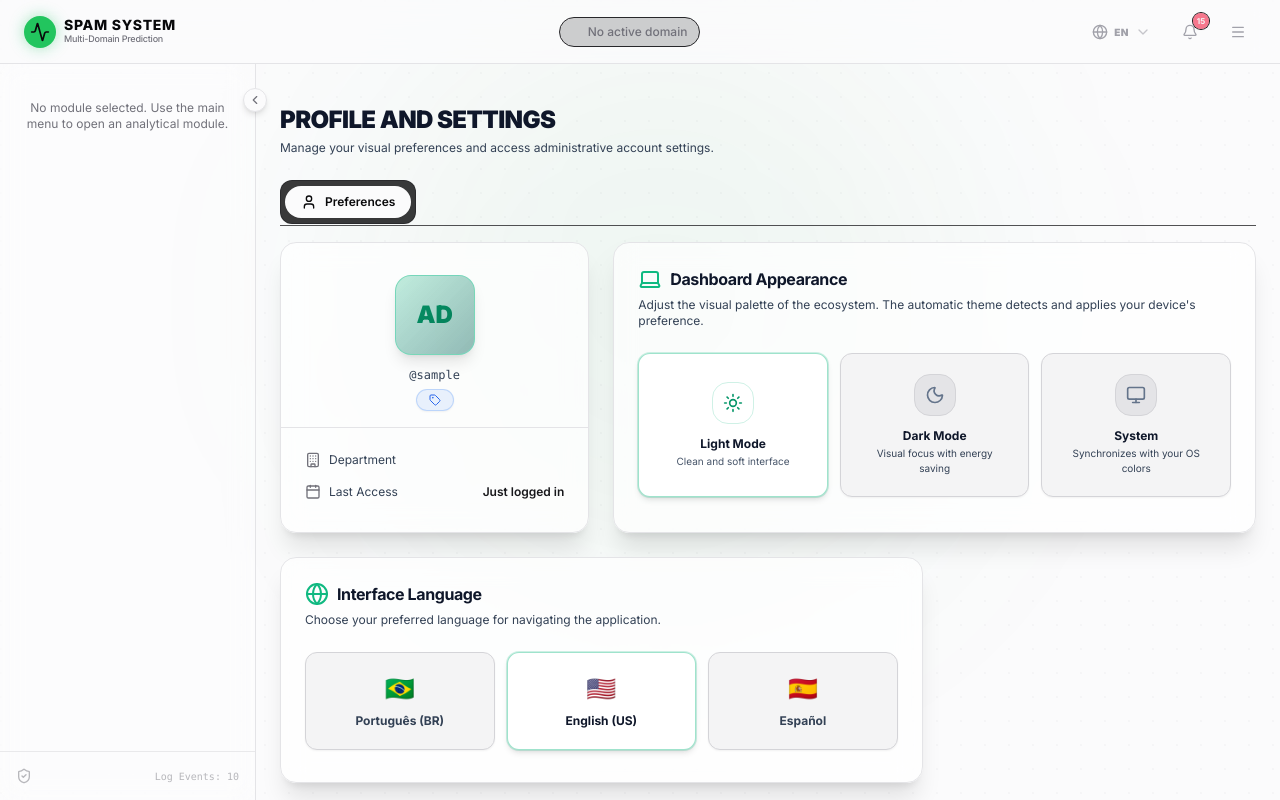
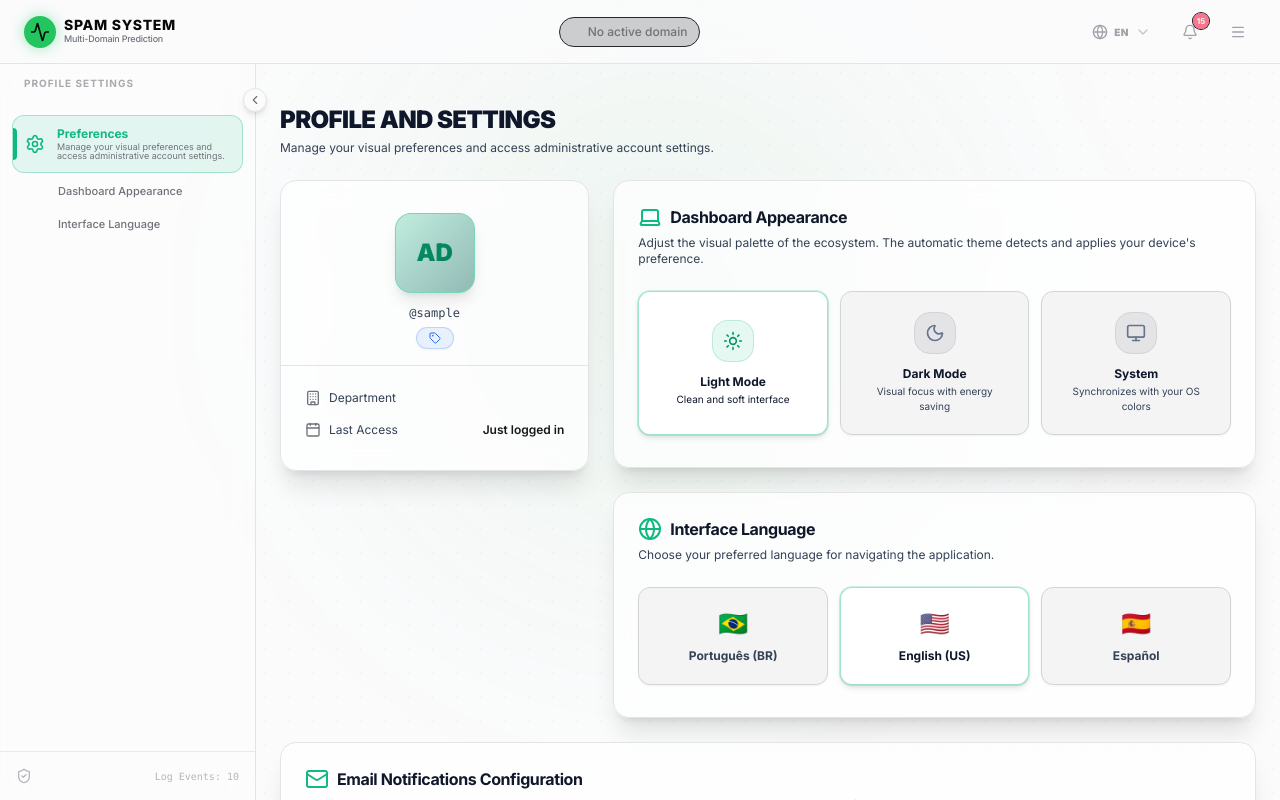
Before and after one commit to gabriellsnts/spam-project, a Next.js app: page /profile in a window 1280 px wide. Shown: the top 800 px of the page. Built offline with nearby package versions, Linux system fonts and the light colour scheme; sample sign-in values are in the browser's storage.

Commit message:
feat(profile): substitui abas horizontais por sidebar dedicada de configuracoes

```diff
--- a/src/app/(domains)/profile/page.tsx
+++ b/src/app/(domains)/profile/page.tsx
@@ -1,13 +1,12 @@
 "use client";
 
 import React, { useEffect, useState } from "react";
-import { useRouter } from "next/navigation";
+import { useRouter, useSearchParams } from "next/navigation";
 import { useDomain, DomainType } from "@/lib/context/domain-context";
-import { Tabs, TabsContent, TabsList, TabsTrigger } from "@/components/ui/tabs";
 import { Card, CardContent, CardDescription, CardHeader, CardTitle } from "@/components/ui/card";
 import { UserManagement } from "@/components/shared/user-management";
 import { ThemeCustomizer } from "@/components/shared/theme-customizer";
-import { Sun, Moon, Laptop, Shield, User as UserIcon, Calendar, Building, Tag, Mail, Settings, Play, Paintbrush, Globe } from "lucide-react";
+import { Sun, Moon, Laptop, Calendar, Building, Tag, Mail, Settings, Play, Globe } from "lucide-react";
 import { cn } from "@/lib/utils";
 
 export default function ProfilePage() {
@@ -25,6 +24,18 @@ export default function ProfilePage() {
     t
   } = useDomain();
   const router = useRouter();
+  const searchParams = useSearchParams();
+
+  const section = searchParams?.get("section") || "preferences";
+  const sub = searchParams?.get("sub") || "";
+
+  const [activeSection, setActiveSection] = useState(section);
+
+  useEffect(() => {
+    if (section) {
+      setActiveSection(section);
+    }
+  }, [section]);
 
   const [localEmail, setLocalEmail] = useState("");
   const [localEnabledDomains, setLocalEnabledDomains] = useState<Record<DomainType, boolean>>({
@@ -103,43 +114,11 @@ export default function ProfilePage() {
         </p>
       </div>
 
-      <Tabs defaultValue="preferences" className="w-full">
-        {/* Lista de abas (renderizadas condicionalmente) */}
-        <div className="border-b border-zinc-800/80 pb-px mb-4">
-          <TabsList className="bg-zinc-950/80 border border-zinc-800/80 p-1 rounded-xl h-11">
-            <TabsTrigger
-              value="preferences"
-              className="text-xs font-semibold px-4 py-2 rounded-lg data-[state=active]:bg-zinc-850 data-[state=active]:text-foreground data-[state=active]:border-zinc-700/50 data-[state=active]:shadow-sm"
-            >
-              <UserIcon className="h-4 w-4 mr-2" />
-              {t("preferences")}
-            </TabsTrigger>
-            {isAdmin && (
-              <TabsTrigger
-                value="admin"
-                className="text-xs font-semibold px-4 py-2 rounded-lg data-[state=active]:bg-zinc-850 data-[state=active]:text-emerald-400 data-[state=active]:border-zinc-700/50 data-[state=active]:shadow-sm"
-              >
-                <Shield className="h-4 w-4 mr-2" />
-                {t("admin_management")}
-              </TabsTrigger>
-            )}
-            {isAdmin && (
-              <TabsTrigger
-                value="theme"
-                className="text-xs font-semibold px-4 py-2 rounded-lg data-[state=active]:bg-zinc-850 data-[state=active]:text-emerald-400 data-[state=active]:border-zinc-700/50 data-[state=active]:shadow-sm"
-              >
-                <Paintbrush className="h-4 w-4 mr-2" />
-                {t("theme_customization")}
-              </TabsTrigger>
-            )}
-          </TabsList>
-        </div>
-
       {/* Conteúdo: Preferências */}
-        <TabsContent value="preferences" className="space-y-6 outline-none">
-          <div className="grid grid-cols-1 md:grid-cols-3 gap-6">
+      {activeSection === "preferences" && (
+        <div className="grid grid-cols-1 md:grid-cols-3 gap-6 animate-in fade-in duration-300">
           {/* Card de Informações Básicas (Visual Premium) */}
-            <Card className="md:col-span-1 border-zinc-200 dark:border-border/80 bg-white/70 dark:bg-zinc-900/40 backdrop-blur-md rounded-2xl shadow-xl flex flex-col justify-between">
+          <Card className="md:col-span-1 border-zinc-200 dark:border-border/80 bg-white/70 dark:bg-zinc-900/40 backdrop-blur-md rounded-2xl shadow-xl flex flex-col justify-between h-fit animate-in fade-in duration-300">
             <CardHeader className="text-center pt-8 pb-4">
               <div className="mx-auto h-20 w-20 rounded-2xl bg-gradient-to-br from-emerald-500/25 to-teal-500/30 border border-emerald-500/40 flex items-center justify-center text-emerald-600 dark:text-emerald-400 font-black text-2xl shadow-lg relative overflow-hidden group">
                 <div className="absolute inset-0 bg-gradient-to-br from-transparent to-black/20" />
@@ -195,8 +174,10 @@ export default function ProfilePage() {
             </CardContent>
           </Card>
 
+          <div className="md:col-span-2 space-y-6">
             {/* Configurações de Aparência / Tema (RF52) */}
-            <Card className="md:col-span-2 border-zinc-200 dark:border-border/80 bg-white/70 dark:bg-zinc-900/40 backdrop-blur-md rounded-2xl shadow-xl">
+            {(sub === "appearance" || !sub) && (
+              <Card className="border-zinc-200 dark:border-border/80 bg-white/70 dark:bg-zinc-900/40 backdrop-blur-md rounded-2xl shadow-xl animate-in fade-in duration-300">
                 <CardHeader>
                   <CardTitle className="text-base font-bold text-slate-900 dark:text-zinc-100 flex items-center gap-2">
                     <Laptop className="h-4.5 w-4.5 text-emerald-500" />
@@ -207,7 +188,6 @@ export default function ProfilePage() {
                   </CardDescription>
                 </CardHeader>
                 <CardContent className="space-y-6 pb-8">
-                {/* Seletor Visual Nativo de Temas */}
                   <div className="grid grid-cols-1 sm:grid-cols-3 gap-3">
                     {/* Tema Claro */}
                     <button
@@ -222,14 +202,14 @@ export default function ProfilePage() {
                       <div className={cn(
                         "p-2.5 rounded-lg border transition-all duration-300",
                         theme === "light"
-                        ? "bg-emerald-555/10 border-emerald-500/20 text-emerald-600 dark:text-emerald-400"
+                          ? "bg-emerald-500/10 border-emerald-500/20 text-emerald-600 dark:text-emerald-400"
                           : "bg-zinc-200 dark:bg-zinc-900 border border-zinc-300 dark:border-zinc-800 text-slate-500 dark:text-zinc-500 group-hover:text-slate-700 dark:group-hover:text-zinc-350"
                       )}>
                         <Sun className="h-5 w-5" />
                       </div>
                       <div className="text-center">
                         <div className="text-xs font-bold text-slate-900 dark:text-zinc-200">{t("light_mode")}</div>
-                      <div className="text-[10px] text-slate-600 dark:text-zinc-500 mt-0.5">{t("light_mode_desc")}</div>
+                        <div className="text-[10px] text-slate-660 dark:text-zinc-500 mt-0.5">{t("light_mode_desc")}</div>
                       </div>
                     </button>
 
@@ -246,14 +226,14 @@ export default function ProfilePage() {
                       <div className={cn(
                         "p-2.5 rounded-lg border transition-all duration-300",
                         theme === "dark"
-                        ? "bg-emerald-555/10 border-emerald-500/20 text-emerald-600 dark:text-emerald-400"
+                          ? "bg-emerald-500/10 border-emerald-500/20 text-emerald-600 dark:text-emerald-400"
                           : "bg-zinc-200 dark:bg-zinc-900 border border-zinc-300 dark:border-zinc-800 text-slate-500 dark:text-zinc-500 group-hover:text-slate-700 dark:group-hover:text-zinc-350"
                       )}>
                         <Moon className="h-5 w-5" />
                       </div>
                       <div className="text-center">
                         <div className="text-xs font-bold text-slate-900 dark:text-zinc-200">{t("dark_mode")}</div>
-                      <div className="text-[10px] text-slate-650 dark:text-zinc-500 mt-0.5">{t("dark_mode_desc")}</div>
+                        <div className="text-[10px] text-slate-655 dark:text-zinc-550 mt-0.5">{t("dark_mode_desc")}</div>
                       </div>
                     </button>
 
@@ -270,7 +250,7 @@ export default function ProfilePage() {
                       <div className={cn(
                         "p-2.5 rounded-lg border transition-all duration-300",
                         theme === "auto"
-                        ? "bg-emerald-555/10 border-emerald-500/20 text-emerald-600 dark:text-emerald-400"
+                          ? "bg-emerald-500/10 border-emerald-500/20 text-emerald-600 dark:text-emerald-400"
                           : "bg-zinc-200 dark:bg-zinc-900 border border-zinc-300 dark:border-zinc-800 text-slate-500 dark:text-zinc-500 group-hover:text-slate-700 dark:group-hover:text-zinc-350"
                       )}>
                         <svg
@@ -296,9 +276,11 @@ export default function ProfilePage() {
                   </div>
                 </CardContent>
               </Card>
+            )}
 
             {/* Seletor de Idioma (RF54) */}
-            <Card className="md:col-span-2 border-zinc-200 dark:border-border/80 bg-white/70 dark:bg-zinc-900/40 backdrop-blur-md rounded-2xl shadow-xl">
+            {(sub === "language" || !sub) && (
+              <Card className="border-zinc-200 dark:border-border/80 bg-white/70 dark:bg-zinc-900/40 backdrop-blur-md rounded-2xl shadow-xl animate-in fade-in duration-300">
                 <CardHeader>
                   <CardTitle className="text-base font-bold text-slate-900 dark:text-zinc-100 flex items-center gap-2">
                     <Globe className="h-4.5 w-4.5 text-emerald-500" />
@@ -354,9 +336,14 @@ export default function ProfilePage() {
                   </div>
                 </CardContent>
               </Card>
+            )}
+          </div>
+        </div>
+      )}
 
       {/* Configuração de Notificações por E-mail (RF41) */}
-            <Card className="md:col-span-3 border-zinc-200 dark:border-border/80 bg-white/70 dark:bg-zinc-900/40 backdrop-blur-md rounded-2xl shadow-xl overflow-hidden">
+      {activeSection === "preferences" && !sub && (
+        <Card className="w-full border-zinc-200 dark:border-border/80 bg-white/70 dark:bg-zinc-900/40 backdrop-blur-md rounded-2xl shadow-xl overflow-hidden animate-in fade-in duration-300">
           <CardHeader className="border-b border-zinc-200/50 dark:border-zinc-800/50 pb-4">
             <CardTitle className="text-base font-bold text-slate-900 dark:text-zinc-100 flex items-center gap-2">
               <Mail className="h-4.5 w-4.5 text-emerald-500" />
@@ -502,23 +489,21 @@ export default function ProfilePage() {
             </div>
           </CardContent>
         </Card>
-          </div>
-        </TabsContent>
+      )}
 
       {/* Conteúdo: Gestão Administrativa */}
-        {isAdmin && (
-          <TabsContent value="admin" className="outline-none">
+      {activeSection === "admin" && isAdmin && (
+        <div className="animate-in fade-in duration-300">
           <UserManagement />
-          </TabsContent>
+        </div>
       )}
 
       {/* Conteúdo: Customização de Tema (RF53) */}
-        {isAdmin && (
-          <TabsContent value="theme" className="outline-none">
+      {activeSection === "theme" && isAdmin && (
+        <div className="animate-in fade-in duration-300">
           <ThemeCustomizer />
-          </TabsContent>
+        </div>
       )}
-      </Tabs>
     </div>
   );
 }
--- a/src/components/shared/sidebar.tsx
+++ b/src/components/shared/sidebar.tsx
@@ -13,8 +13,16 @@ import {
 } from "lucide-react";
 import { cn } from "@/lib/utils";
 
+import { usePathname, useRouter, useSearchParams } from "next/navigation";
+
 export function Sidebar() {
-  const { activeDomain, logs, currentView, setCurrentView, t } = useDomain();
+  const pathname = usePathname();
+  const router = useRouter();
+  const searchParams = useSearchParams();
+  const section = searchParams?.get("section") || "preferences";
+  const sub = searchParams?.get("sub") || "";
+
+  const { activeDomain, logs, currentView, setCurrentView, t, currentUser } = useDomain();
   const [isCollapsed, setIsCollapsed] = useState(false);
 
   const getActiveDotColorClass = (type: DomainType) => {
@@ -160,6 +168,164 @@ export function Sidebar() {
     }
   ];
 
+  if (pathname === "/profile") {
+    const isAdmin = currentUser?.profileName === "Administrador";
+    return (
+      <div
+        className={cn(
+          "sticky top-16 h-[calc(100vh-4rem)] border-r border-border bg-card/30 backdrop-blur-md flex flex-col justify-between transition-all duration-300 select-none z-20 shrink-0",
+          isCollapsed ? "w-16" : "w-64"
+        )}
+      >
+        {/* Collapse Toggle Button */}
+        <button
+          onClick={() => setIsCollapsed(!isCollapsed)}
+          className="absolute -right-3 top-6 z-30 h-6 w-6 rounded-full border border-border bg-background flex items-center justify-center cursor-pointer shadow-md hover:bg-muted text-muted-foreground hover:text-foreground transition-all duration-200"
+          title={isCollapsed ? t("expand_menu") : t("collapse_menu")}
+        >
+          {isCollapsed ? (
+            <ChevronRight className="h-3.5 w-3.5" />
+          ) : (
+            <ChevronLeft className="h-3.5 w-3.5" />
+          )}
+        </button>
+
+        {/* Nav Content */}
+        <div className="p-3 space-y-6 flex-1 flex flex-col overflow-y-auto">
+          {!isCollapsed && (
+            <div className="px-3 text-[10px] font-bold text-muted-foreground/60 uppercase tracking-widest animate-in fade-in duration-300">
+              {t("profile_settings") || "Configurações"}
+            </div>
+          )}
+
+          <nav className="space-y-2">
+            {/* Preferências */}
+            <div className="space-y-1">
+              <button
+                onClick={() => router.push("/profile?section=preferences")}
+                className={cn(
+                  "w-full flex items-center gap-3 p-3 rounded-xl border transition-all duration-200 text-left relative overflow-hidden group",
+                  section === "preferences"
+                    ? "text-emerald-500 bg-emerald-500/10 border-emerald-500/30"
+                    : "text-muted-foreground hover:text-foreground hover:bg-muted/40 border-transparent",
+                  isCollapsed && "justify-center"
+                )}
+                title={t("preferences")}
+              >
+                {section === "preferences" && (
+                  <div className="absolute left-0 top-3 bottom-3 w-1 bg-emerald-500 rounded-r-md" />
+                )}
+                <Settings className="h-5 w-5 shrink-0" />
+                {!isCollapsed && (
+                  <div className="space-y-0.5">
+                    <div className="text-xs font-bold leading-none">{t("preferences")}</div>
+                    <div className="text-[9px] text-muted-foreground font-normal leading-none mt-1 group-hover:text-foreground/70 transition-colors">
+                      {t("profile_settings_desc")}
+                    </div>
+                  </div>
+                )}
+              </button>
+
+              {/* Subtópicos de Preferências */}
+              {!isCollapsed && section === "preferences" && (
+                <div className="pl-9 space-y-1 animate-in slide-in-from-top-2 duration-200">
+                  <button
+                    onClick={() => router.push("/profile?section=preferences&sub=appearance")}
+                    className={cn(
+                      "w-full text-left text-[11px] py-1.5 px-2.5 rounded-lg transition-colors block font-medium",
+                      sub === "appearance"
+                        ? "text-emerald-500 bg-emerald-500/5 font-bold"
+                        : "text-muted-foreground hover:text-foreground hover:bg-muted/20"
+                    )}
+                  >
+                    {t("dashboard_appearance")}
+                  </button>
+                  <button
+                    onClick={() => router.push("/profile?section=preferences&sub=language")}
+                    className={cn(
+                      "w-full text-left text-[11px] py-1.5 px-2.5 rounded-lg transition-colors block font-medium",
+                      sub === "language"
+                        ? "text-emerald-500 bg-emerald-500/5 font-bold"
+                        : "text-muted-foreground hover:text-foreground hover:bg-muted/20"
+                    )}
+                  >
+                    {t("language_selection")}
+                  </button>
+                </div>
+              )}
+            </div>
+
+            {/* Gestão Administrativa */}
+            {isAdmin && (
+              <button
+                onClick={() => router.push("/profile?section=admin")}
+                className={cn(
+                  "w-full flex items-center gap-3 p-3 rounded-xl border transition-all duration-200 text-left relative overflow-hidden group",
+                  section === "admin"
+                    ? "text-emerald-500 bg-emerald-500/10 border-emerald-500/30"
+                    : "text-muted-foreground hover:text-foreground hover:bg-muted/40 border-transparent",
+                  isCollapsed && "justify-center"
+                )}
+                title={t("admin_management")}
+              >
+                {section === "admin" && (
+                  <div className="absolute left-0 top-3 bottom-3 w-1 bg-emerald-500 rounded-r-md" />
+                )}
+                <ShieldCheck className="h-5 w-5 shrink-0" />
+                {!isCollapsed && (
+                  <div className="space-y-0.5">
+                    <div className="text-xs font-bold leading-none">{t("admin_management")}</div>
+                    <div className="text-[9px] text-muted-foreground font-normal leading-none mt-1 group-hover:text-foreground/70 transition-colors">
+                      {t("admin_management_desc") || "Gerenciamento de usuários"}
+                    </div>
+                  </div>
+                )}
+              </button>
+            )}
+
+            {/* Customização de Tema */}
+            {isAdmin && (
+              <button
+                onClick={() => router.push("/profile?section=theme")}
+                className={cn(
+                  "w-full flex items-center gap-3 p-3 rounded-xl border transition-all duration-200 text-left relative overflow-hidden group",
+                  section === "theme"
+                    ? "text-emerald-500 bg-emerald-500/10 border-emerald-500/30"
+                    : "text-muted-foreground hover:text-foreground hover:bg-muted/40 border-transparent",
+                  isCollapsed && "justify-center"
+                )}
+                title={t("theme_customization")}
+              >
+                {section === "theme" && (
+                  <div className="absolute left-0 top-3 bottom-3 w-1 bg-emerald-500 rounded-r-md" />
+                )}
+                <Sparkles className="h-5 w-5 shrink-0" />
+                {!isCollapsed && (
+                  <div className="space-y-0.5">
+                    <div className="text-xs font-bold leading-none">{t("theme_customization")}</div>
+                    <div className="text-[9px] text-muted-foreground font-normal leading-none mt-1 group-hover:text-foreground/70 transition-colors">
+                      {t("theme_customization_desc") || "Cores e branding corporativo"}
+                    </div>
+                  </div>
+                )}
+              </button>
+            )}
+          </nav>
+        </div>
+
+        {/* Mini signature / audit count */}
+        <div className={cn("p-4 border-t border-border/80 flex items-center text-muted-foreground/50 text-[10px] font-mono", isCollapsed ? "flex-col gap-1 justify-center" : "justify-between")}>
+          <ShieldCheck className="h-4 w-4 shrink-0" />
+          {!isCollapsed && (
+            <span className="animate-in fade-in duration-300">
+              {t("log_events")} {logs.length}
+            </span>
+          )}
+        </div>
+      </div>
+    );
+  }
+
   return (
     <div
       className={cn(
```
Also changed, not shown: 1 other file (tests, documents, lock files or other folders). Lines whose indentation alone changed are shown as unchanged.
